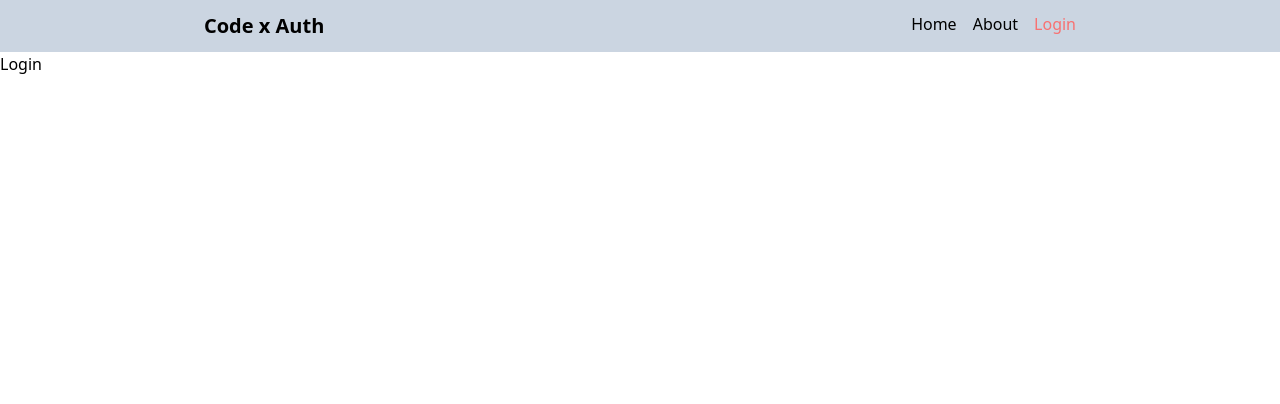
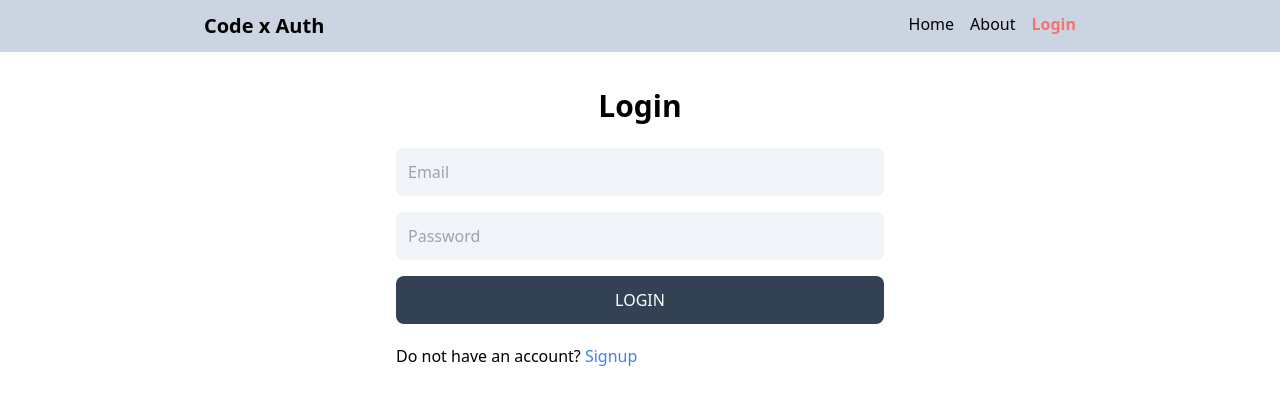
Before and after one commit to codexharoon/MERN_Auth, a React (Vite) app in the folder client/: page /login in a window 1280 px wide. Shown: the top 404 px of the page. Built offline with nearby package versions, Linux system fonts and the light colour scheme.

Commit message:
signup and login functionality implemented and improved

```diff
--- a/client/src/components/Header.jsx
+++ b/client/src/components/Header.jsx
@@ -4,13 +4,15 @@
   return (
     <header className="bg-slate-300">
       <nav className="flex justify-between max-w-4xl mx-auto p-3">
-        <h1 className="text-xl font-bold">Code x Auth</h1>
+        <h1 className="text-xl font-bold cursor-pointer">Code x Auth</h1>
         <ul className="flex gap-4">
           <li>
             <NavLink
               to="/"
               className={({ isActive }) =>
-                `${isActive ? "text-red-400" : "text-black"}`
+                `${
+                  isActive ? "text-red-400 font-bold" : "text-black font-normal"
+                }`
               }
             >
               Home
@@ -20,7 +22,9 @@
             <NavLink
               to="/about"
               className={({ isActive }) =>
-                `${isActive ? "text-red-400" : "text-black"}`
+                `${
+                  isActive ? "text-red-400 font-bold" : "text-black font-normal"
+                }`
               }
             >
               About
@@ -30,7 +34,9 @@
             <NavLink
               to="/login"
               className={({ isActive }) =>
-                `${isActive ? "text-red-400" : "text-black"}`
+                `${
+                  isActive ? "text-red-400 font-bold" : "text-black font-normal"
+                }`
               }
             >
               Login
--- a/client/src/pages/Login.jsx
+++ b/client/src/pages/Login.jsx
@@ -1,7 +1,87 @@
-import React from "react";
+import { useState } from "react";
+import { Link, useNavigate } from "react-router-dom";
 
 const Login = () => {
-  return <div>Login</div>;
+  const [loginData, setLoginData] = useState({});
+  const [error, setError] = useState(false);
+  const [errorMsg, setErrorMsg] = useState("");
+  const [loading, setLoading] = useState(false);
+  const navigate = useNavigate();
+
+  const handleChange = (e) => {
+    setLoginData({ ...loginData, [e.target.id]: e.target.value });
+  };
+
+  const handleSubmit = async (e) => {
+    e.preventDefault();
+    try {
+      setLoading(true);
+      setError(false);
+      const response = await fetch("/api/auth/login", {
+        method: "POST",
+        headers: {
+          "content-type": "application/json",
+        },
+        body: JSON.stringify(loginData),
+      });
+
+      const data = await response.json();
+
+      if (data.success === false) {
+        setError(true);
+        setErrorMsg(data.message);
+        setLoading(false);
+      } else {
+        setLoading(false);
+        navigate("/");
+      }
+    } catch (err) {
+      setError(true);
+      setErrorMsg("Something went wrong!");
+      setLoading(false);
+    }
+  };
+
+  return (
+    <div className="max-w-lg mx-auto p-3">
+      <h1 className="text-3xl text-center font-semibold my-6">Login</h1>
+      <form onSubmit={handleSubmit} className="flex flex-col gap-4">
+        <input
+          type="email"
+          placeholder="Email"
+          id="email"
+          required
+          onChange={handleChange}
+          className="p-3 bg-slate-100 rounded-lg"
+        />
+        <input
+          type="password"
+          placeholder="Password"
+          id="password"
+          required
+          onChange={handleChange}
+          className="p-3 bg-slate-100 rounded-lg"
+        />
+        <button
+          disabled={loading}
+          className="bg-slate-700 text-white p-3 rounded-lg uppercase hover:opacity-95"
+        >
+          {loading ? "Login..." : "Login"}
+        </button>
+      </form>
+
+      <div className="mt-5">
+        <p>
+          Do not have an account?{" "}
+          <span className="text-blue-500">
+            <Link to="/signup">Signup</Link>
+          </span>
+        </p>
+      </div>
+
+      <p className="text-red-700 mt-5">{error ? `${errorMsg}` : ""}</p>
+    </div>
+  );
 };
 
 export default Login;
--- a/client/src/pages/Signup.jsx
+++ b/client/src/pages/Signup.jsx
@@ -1,10 +1,12 @@
 import { useState } from "react";
-import { Link } from "react-router-dom";
+import { Link, useNavigate } from "react-router-dom";
 
 const Signup = () => {
   const [signUpData, setSignUpData] = useState({});
   const [error, setError] = useState(false);
+  const [errorMsg, setErrorMsg] = useState("");
   const [loading, setLoading] = useState(false);
+  const navigate = useNavigate();
 
   const handleChange = (e) => {
     setSignUpData({ ...signUpData, [e.target.id]: e.target.value });
@@ -27,12 +29,15 @@
 
       if (data.success === false) {
         setError(true);
+        setErrorMsg(data.message);
         setLoading(false);
+      } else {
+        setLoading(false);
+        navigate("/login");
       }
-      setLoading(false);
     } catch (err) {
-      console.log(err);
       setError(true);
+      setErrorMsg("Something went wrong!");
       setLoading(false);
     }
   };
@@ -45,6 +50,7 @@
           type="text"
           placeholder="Username"
           id="username"
+          required
           onChange={handleChange}
           className="p-3 bg-slate-100 rounded-lg"
         />
@@ -52,6 +58,7 @@
           type="email"
           placeholder="Email"
           id="email"
+          required
           onChange={handleChange}
           className="p-3 bg-slate-100 rounded-lg"
         />
@@ -59,6 +66,7 @@
           type="password"
           placeholder="Password"
           id="password"
+          required
           onChange={handleChange}
           className="p-3 bg-slate-100 rounded-lg"
         />
@@ -82,9 +90,7 @@
         </p>
       </div>
 
-      <p className="text-red-700 mt-5">
-        {error ? "Something Went Wrong!" : ""}
-      </p>
+      <p className="text-red-700 mt-5">{error ? errorMsg : ""}</p>
     </div>
   );
 };
```
Also changed, not shown: 1 other file (tests, documents, lock files or other folders).
